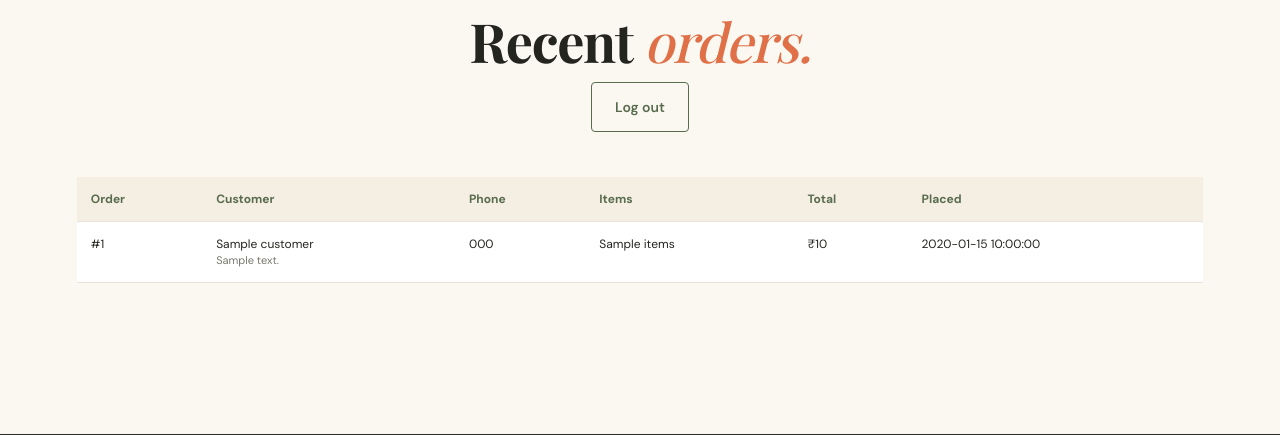
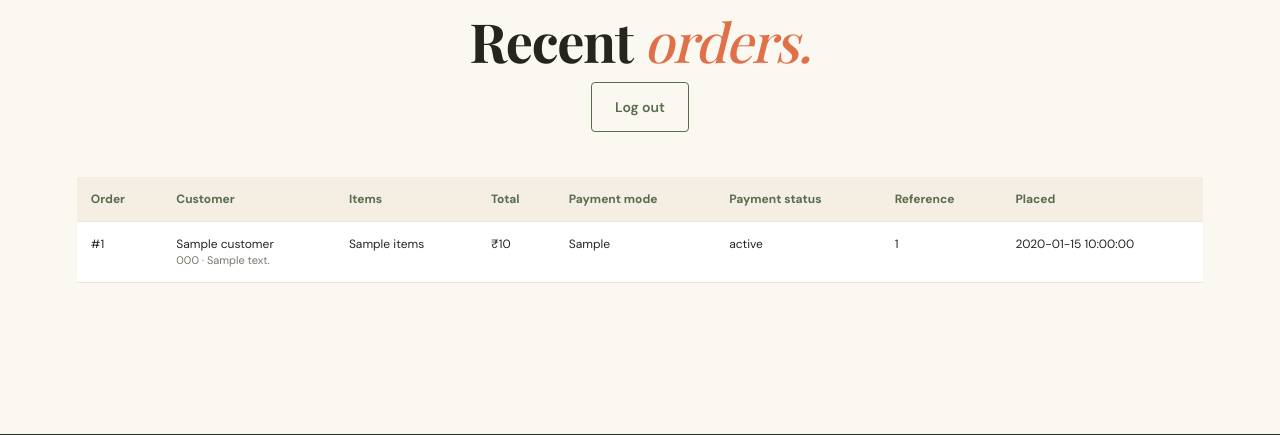
Before and after one commit to Mannn2105/Home--eats, a Flask app: template templates/admin.html in a window 1280 px wide. Shown: the part 164-599 px from the top of the page. Run offline with Flask 3, Linux system fonts and the light colour scheme; the template is opened without the code that fills it: most values are stand-ins (such as "Sample title", 1, 10 or a date in 2020).

Commit message:
Show payment details in admin orders

```diff
--- a/templates/admin.html
+++ b/templates/admin.html
@@ -1 +1,5 @@
-{% extends "base.html" %}{% block title %}Orders — HomeEats{% endblock %}{% block content %}<section class="page-intro"><span class="eyebrow">HOME EATS · ADMIN</span><h1>Recent <em>orders.</em></h1><form method="post" action="{{ url_for('admin_logout') }}"><input type="hidden" name="csrf_token" value="{{ csrf_token() }}"><button class="btn btn-outline">Log out</button></form></section><div class="table-wrap"><table><thead><tr><th>Order</th><th>Customer</th><th>Phone</th><th>Items</th><th>Total</th><th>Placed</th></tr></thead><tbody>{% for o in orders %}<tr><td>#{{ o.id }}</td><td>{{ o.customer }}<br><small>{{ o.address }}</small></td><td>{{ o.phone }}</td><td>{{ o.items }}</td><td>₹{{ o.total }}</td><td>{{ o.created_at }}</td></tr>{% else %}<tr><td colspan="6">No orders yet.</td></tr>{% endfor %}</tbody></table></div>{% endblock %}
+{% extends "base.html" %}{% block title %}Orders — HomeEats{% endblock %}{% block content %}
+<section class="page-intro"><span class="eyebrow">HOME EATS · ADMIN</span><h1>Recent <em>orders.</em></h1><form method="post" action="{{ url_for('admin_logout') }}"><input type="hidden" name="csrf_token" value="{{ csrf_token() }}"><button class="btn btn-outline">Log out</button></form></section>
+<div class="table-wrap"><table><thead><tr><th>Order</th><th>Customer</th><th>Items</th><th>Total</th><th>Payment mode</th><th>Payment status</th><th>Reference</th><th>Placed</th></tr></thead><tbody>
+{% for o in orders %}<tr><td>#{{ o.id }}</td><td>{{ o.customer }}<br><small>{{ o.phone }} · {{ o.address }}</small></td><td>{{ o.items }}</td><td>₹{{ o.total|int }}</td><td>{{ o.payment_method }}</td><td>{{ o.payment_status }}</td><td>{{ o.transaction_id or "—" }}</td><td>{{ o.created_at }}</td></tr>{% else %}<tr><td colspan="8">No orders yet.</td></tr>{% endfor %}
+</tbody></table></div>{% endblock %}
```
